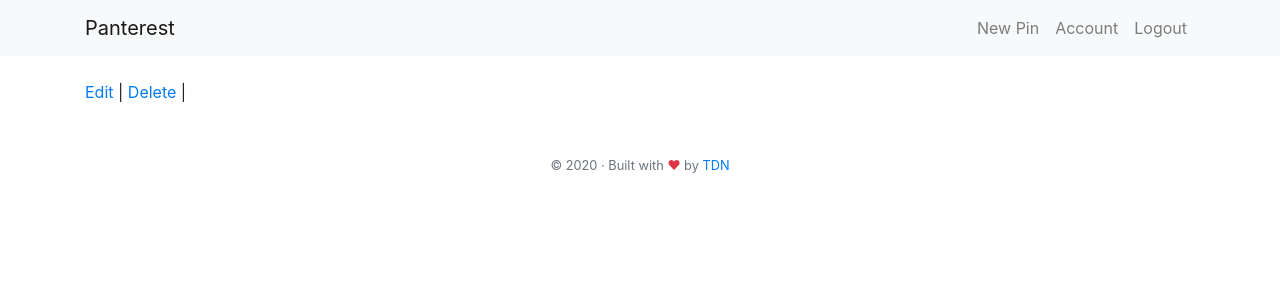
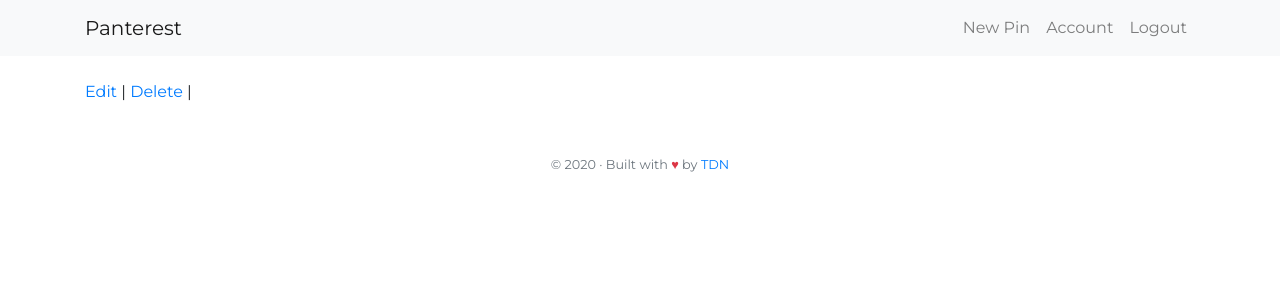
Before and after one commit to LeBerrejeremy/panterest, a Symfony app: template templates/pins/show.html.twig in a window 1280 px wide. Shown: the top 300 px of the page. Run offline with Twig, Linux system fonts and the light colour scheme; the template is opened without the code that fills it, so the values that code supplies are empty; some libraries are stand-ins or nearby versions.

Commit message:
Change Font for Montserrat

```diff
--- a/templates/layouts/base.html.twig
+++ b/templates/layouts/base.html.twig
@@ -3,10 +3,15 @@
     <head>
         <meta charset="UTF-8">
         <title>{% block title %}Welcome!{% endblock %}</title>
+        <link rel="preconnect" href="https://fonts.gstatic.com">
+        <link href="https://fonts.googleapis.com/css2?family=Montserrat&display=swap" rel="stylesheet">
         {% block stylesheets %}
             <link rel="stylesheet" href="https://cdn.jsdelivr.net/npm/bootstrap@4.5.3/dist/css/bootstrap.min.css" integrity="sha384-TX8t27EcRE3e/ihU7zmQxVncDAy5uIKz4rEkgIXeMed4M0jlfIDPvg6uqKI2xXr2" crossorigin="anonymous">
 
             <style>
+            html, body{
+                font-family: 'Montserrat', sans-serif;
+            }
             .alert{
                 padding: 10px;
                 color: white;
```
